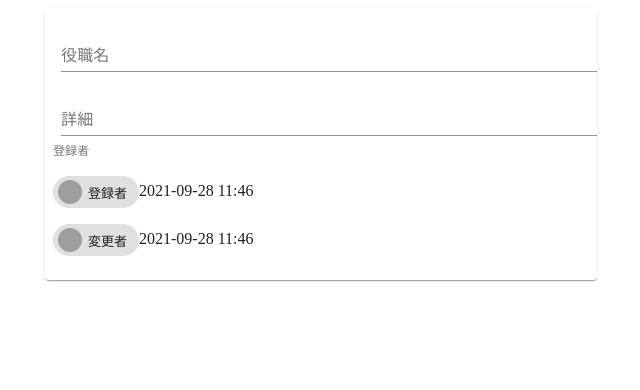
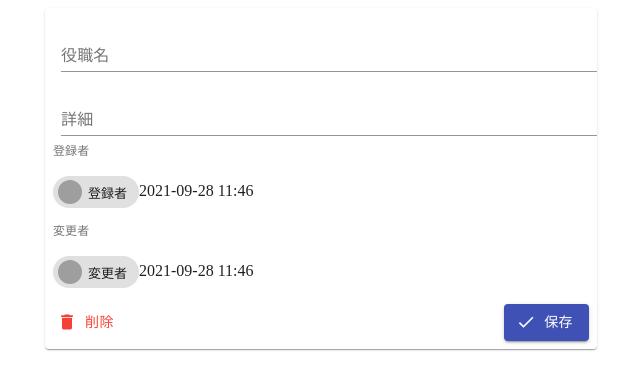
Before and after one commit to Takumikimura1899/web-app-workshop, a React app: page / in a window 1280 px wide. Shown: the top 390 px of the page, without its empty margins (319-959 px from the left). Built offline with nearby package versions, Linux system fonts and the light colour scheme; grey boxes are pictures that could not be loaded.

Commit message:
[add] Grid_保存ボタンと削除ボタンのモック

```diff
--- a/src/components/Facility.tsx
+++ b/src/components/Facility.tsx
@@ -6,7 +6,10 @@ import {
   InputLabel,
   Chip,
   Avatar,
+  Grid,
+  Button,
 } from '@material-ui/core';
+import { Done, Delete } from '@material-ui/icons';
 import { makeStyles } from '@material-ui/core/styles';
 import dayjs from 'dayjs';
 
@@ -18,6 +21,12 @@ const useStyle = makeStyles((theme) => ({
   },
   paper: {
     padding: theme.spacing(1),
+  },
+  rightActions: {
+    textAlign: 'right',
+  },
+  cancelButton: {
+    color: theme.palette.error.main,
   },
 }));
 
@@ -36,6 +45,7 @@ export const Facility: React.FC = () => {
           />
           {dayjs(new Date()).format('YYYY-MM-DD HH:mm')}
         </p>
+        <InputLabel shrink>変更者</InputLabel>
         <p>
           <Chip
             label="変更者"
@@ -43,6 +53,18 @@ export const Facility: React.FC = () => {
           />
           {dayjs(new Date()).format('YYYY-MM-DD HH:mm')}
         </p>
+        <Grid container>
+          <Grid item xs={6}>
+            <Button className={style.cancelButton} startIcon={<Delete />}>
+              削除
+            </Button>
+          </Grid>
+          <Grid item xs={6} className={style.rightActions}>
+            <Button variant="contained" color="primary" startIcon={<Done />}>
+              保存
+            </Button>
+          </Grid>
+        </Grid>
       </Paper>
     </Container>
   );
```
